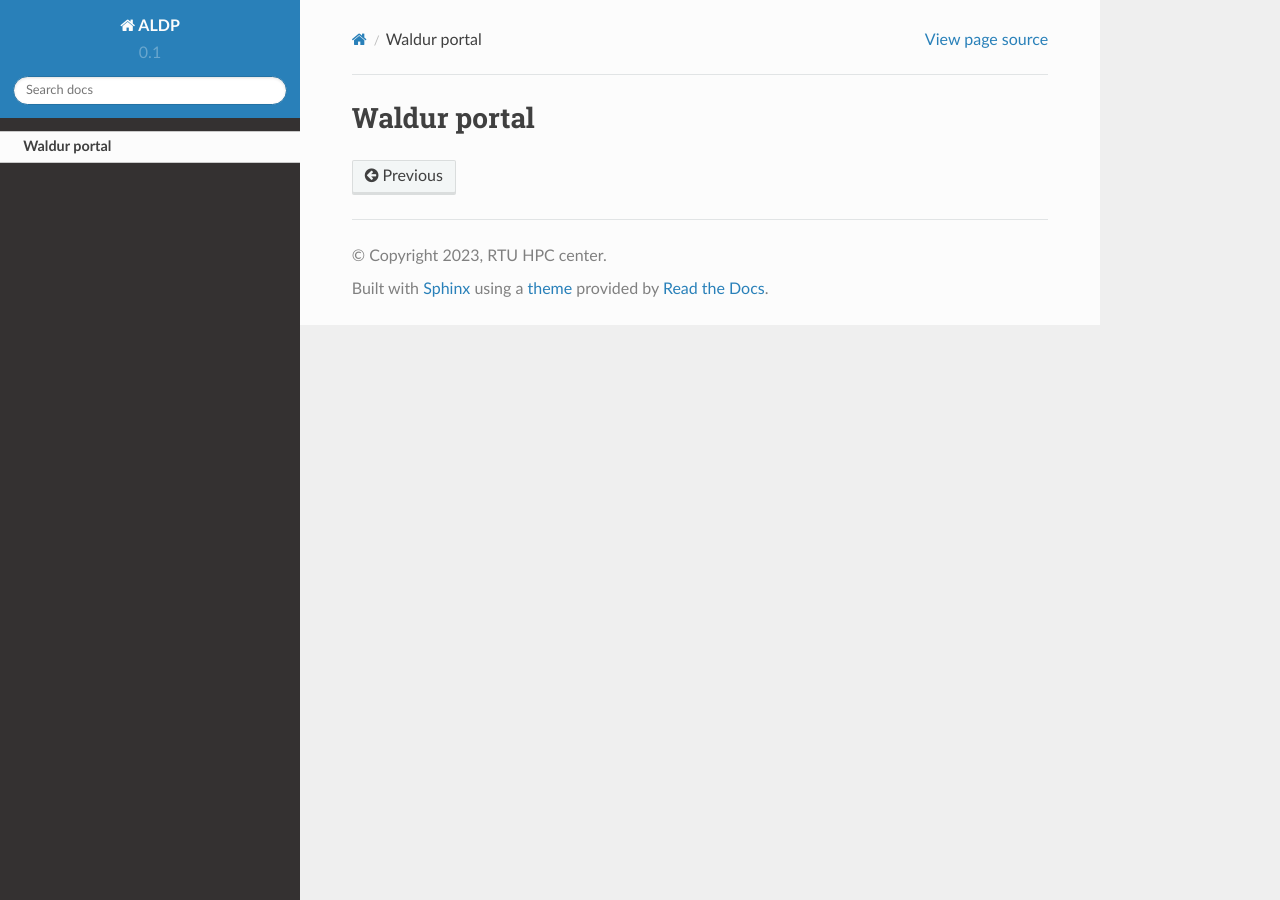
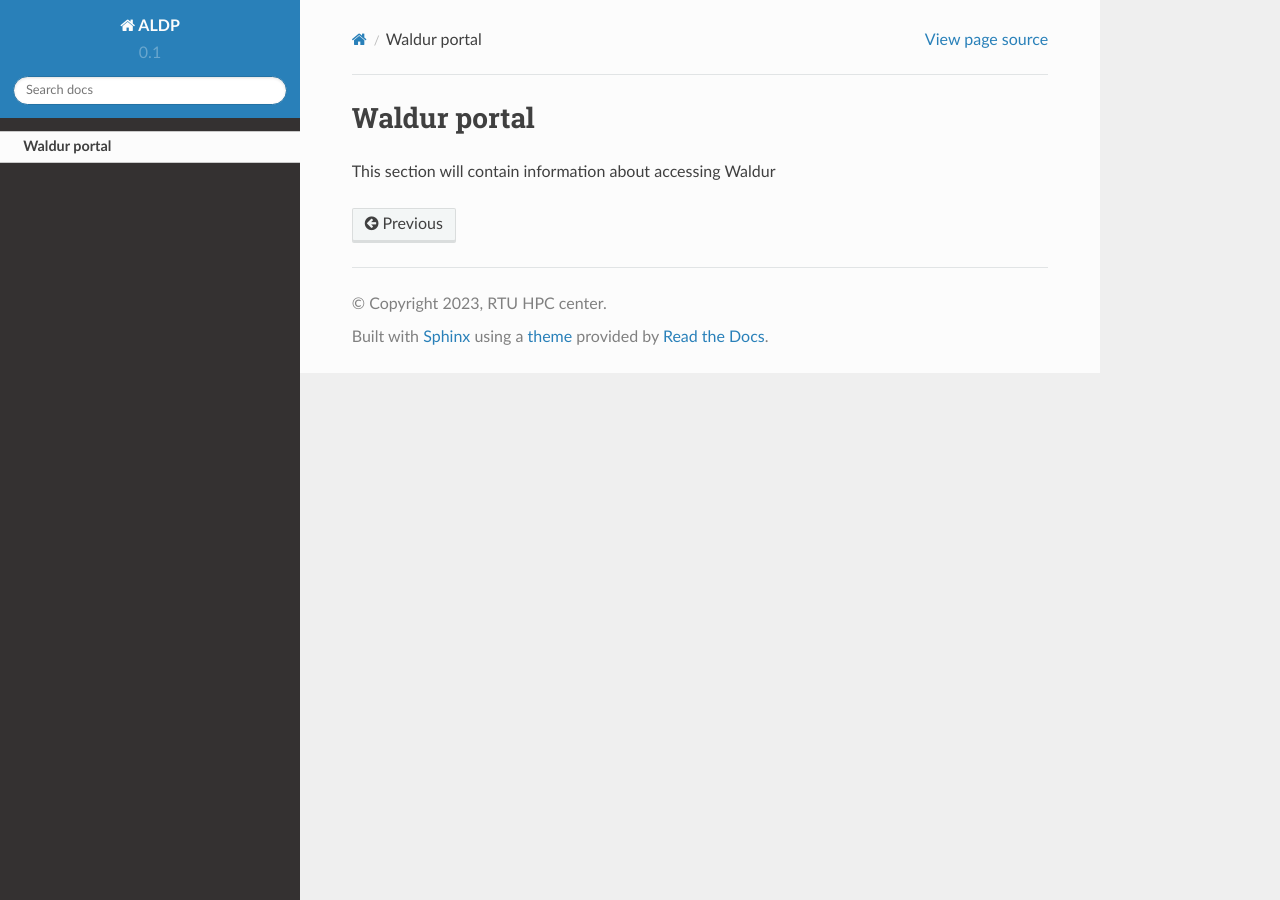
Before and after one commit to rtuhpc/hpc-platform, a Sphinx documentation site: the page built from doc/01_waldur.md, in a window 1280 px wide. Built offline with Sphinx 7.4.7 and the Read the Docs theme 2.0.0, drawn with Linux system fonts in a browser that asks for light colours.

Commit message:
Update 01_waldur.md

```diff
--- a/doc/01_waldur.md
+++ b/doc/01_waldur.md
@@ -1 +1,3 @@
 # Waldur portal
+
+This section will contain information about accessing Waldur
```
